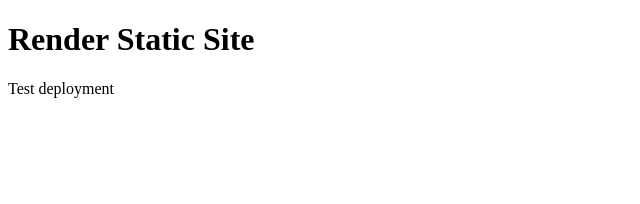
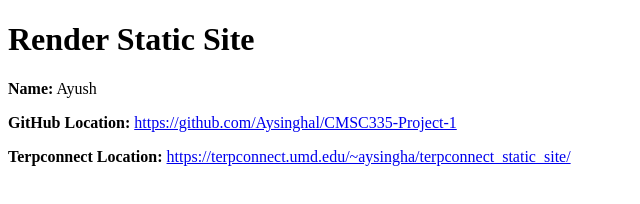
Before and after one commit to Aysinghal/CMSC335-Project-1, a plain HTML site: page index.html in a window 1280 px wide. Shown: the whole page, without its empty margins (0-640 px from the left). Drawn offline with Linux system fonts and the light colour scheme.

Commit message:
Made Site

```diff
--- a/index.html
+++ b/index.html
@@ -1,10 +1,18 @@
 <!DOCTYPE html>
-<html>
+<html lang="en">
+
 <head>
     <title>Test</title>
 </head>
+
 <body>
     <h1>Render Static Site</h1>
-    <p>Test deployment</p>
+    <p><strong>Name:</strong> Ayush</p>
+    <p><strong>GitHub Location:</strong> <a
+            href="https://github.com/Aysinghal/CMSC335-Project-1">https://github.com/Aysinghal/CMSC335-Project-1</a></p>
+    <p><strong>Terpconnect Location:</strong> <a
+            href="https://terpconnect.umd.edu/~aysingha/terpconnect_static_site/">https://terpconnect.umd.edu/~aysingha/terpconnect_static_site/</a>
+    </p>
 </body>
+
 </html>
```
